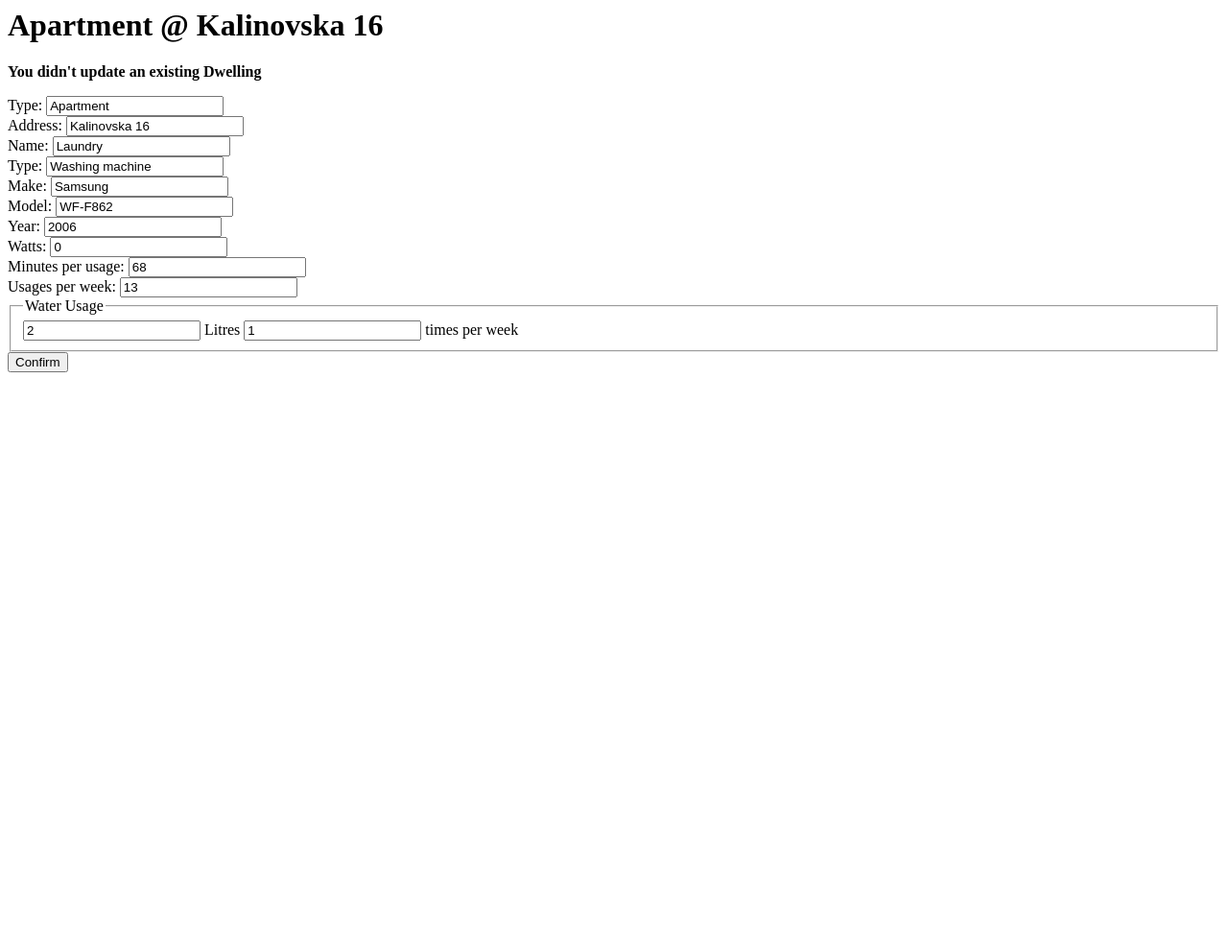
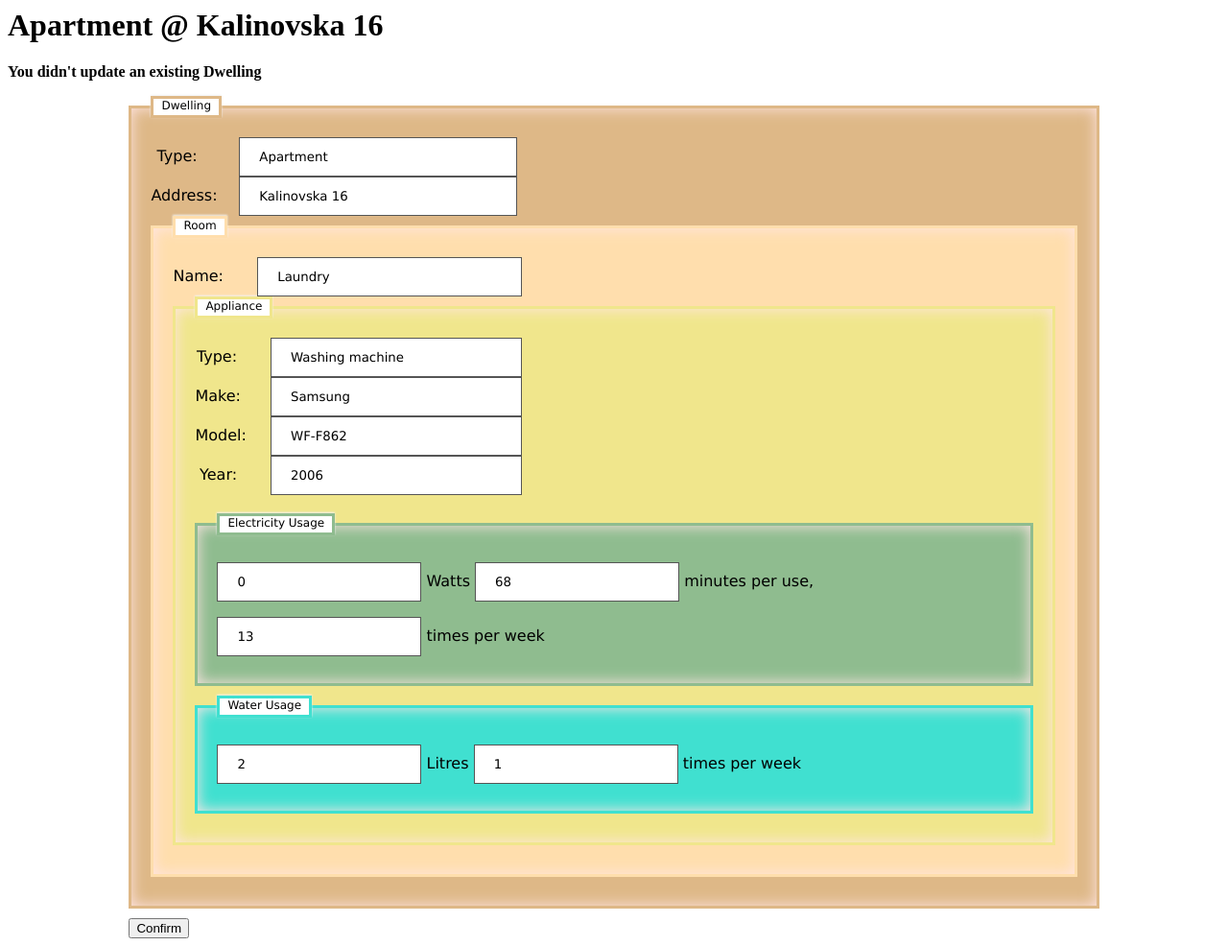
Before and after one commit to Janko-Kremovy/household, a Django app: page /expenses/1/update/ in a window 1280 px wide. Shown: the whole page at 96% size. Before the commit the page ends 388 px from the top, so only its background shows below. Run offline with Django 3.2, Linux system fonts and the light colour scheme; data comes from the database, SQL or seed files in the repository.

Commit message:
brought update html in line with detail html

```diff
--- a/expenses/static/expenses/dwelling.css
+++ b/expenses/static/expenses/dwelling.css
@@ -40,6 +40,10 @@ input[type=text].appliance {
 }
 
 input[type=text].electricity_usage {
+    width: fit-content;
+}
+
+input[type=text].water_usage {
     width: fit-content;
 }
 
--- a/expenses/templates/expenses/update.html
+++ b/expenses/templates/expenses/update.html
@@ -1,3 +1,10 @@
+{% load staticfiles %}
+
+<html>
+<head>
+<link rel="stylesheet" href="{% static 'expenses/dwelling.css' %}">
+</head>
+
 <h1>{{ dwelling }}</h1>
 
 {% if error_message %}
@@ -6,32 +13,35 @@
 
 <form action="{% url 'update' dwelling.id %}" method="post">
 {% csrf_token %}
-    <label>Type:</label>
-    <input type="text" name="type{{ dwelling.id }}" value="{{ dwelling.type }}" /><br/>
-    <label>Address:</label>
-    <input type="text" name="address{{ dwelling.id }}" value="{{ dwelling.address }}" /><br/>
+
+<fieldset><legend>Dwelling</legend>
+<label class="dwelling">Type:</label>
+<input class="dwelling" type="text" name="type{{ dwelling.id }}" value="{{ dwelling.type }}" /><br/>
+<label class="dwelling">Address:</label>
+<input class="dwelling" type="text" name="address{{ dwelling.id }}" value="{{ dwelling.address }}" /><br/>
 
 {% for room in dwelling.room_set.all %}
-    <label>Name:</label>
-    <input type="text" name="room_name{{ room.id }}" value="{{ room.name }}" /><br/>
+    <fieldset class="room"><legend class="room">Room</legend>
+    <label class="dwelling">Name:</label>
+    <input class="dwelling" type="text" name="room_name{{ room.id }}" value="{{ room.name }}" /><br/>
 
     {% for appliance in room.appliance_set.all %}
-        <label>Type:</label>
-        <input type="text" name="appliance_type{{ appliance.id }}" value="{{ appliance.type }}" /><br/>
-        <label>Make:</label>
-        <input type="text" name="appliance_make{{ appliance.id }}" value="{{ appliance.make }}" /><br/>
-        <label>Model:</label>
-        <input type="text" name="appliance_model{{ appliance.id }}" value="{{ appliance.model }}" /><br/>
-        <label>Year:</label>
-        <input type="text" name="appliance_year{{ appliance.id }}" value="{{ appliance.year }}" /><br/>
+        <fieldset class="appliance"><legend class="appliance">Appliance</legend>
+        <label class="dwelling">Type:</label><input type="text" class="dwelling" name="appliance_type{{ appliance.id }}" value="{{ appliance.type }}" /></br>
+        <label class="dwelling">Make:</label><input type="text" class="dwelling" name="appliance_make{{ appliance.id }}" value="{{ appliance.make }}" /></br>
+        <label class="dwelling">Model:</label><input type="text" class="dwelling" name="appliance_model{{ appliance.id }}" value="{{ appliance.model }}" /></br>
+        <label class="dwelling">Year:</label><input type="text" class="dwelling" name="appliance_year{{ appliance.id }}" value="{{ appliance.year }}" /></br>
+        </br>
 
         {% for electricity_usage in appliance.electricityusage_set.all %}
-            <label>Watts:</label>
-            <input type="text" name="electricity_usage_watts{{ electricity_usage.id }}" value="{{ electricity_usage.watts }}" /><br/>
-            <label>Minutes per usage:</label>
-            <input type="text" name="electricity_usage_time_minutes{{ electricity_usage.id }}" value="{{ electricity_usage.time_minutes }}" /><br/>
-            <label>Usages per week:</label>
-            <input type="text" name="electricity_usage_occurrences_per_week{{ electricity_usage.id }}" value="{{ electricity_usage.occurrences_per_week }}" /><br/>
+            <fieldset class="electricity_usage"><legend class="electricity_usage">Electricity Usage</legend>
+            <input type="text"  class="electricity_usage" name="electricity_usage_watts{{ electricity_usage.id }}" value="{{ electricity_usage.watts }}" />
+            <label>Watts</label>
+            <input type="text" class="electricity_usage" name="electricity_usage_time_minutes{{ electricity_usage.id }}" value="{{ electricity_usage.time_minutes }}" />
+            <label>minutes per use, </label>
+            <input type="text" class="electricity_usage" name="electricity_usage_occurrences_per_week{{ electricity_usage.id }}" value="{{ electricity_usage.occurrences_per_week }}" />
+            <label>times per week</label></br>
+            </fieldset>
         {% endfor %}
 
         {% for water_usage in appliance.waterusage_set.all %}
@@ -42,9 +52,12 @@
             <label>times per week</label></br>
             </fieldset>
         {% endfor %}
-
+        </fieldset>
     {% endfor %}
+    </fieldset>
 {% endfor %}
+</fieldset>
 
 <input type="submit" value="Confirm" />
 </form>
+</html>
```
Also changed, not shown: expenses/views.py (+3 -4 lines), 1 other file.
